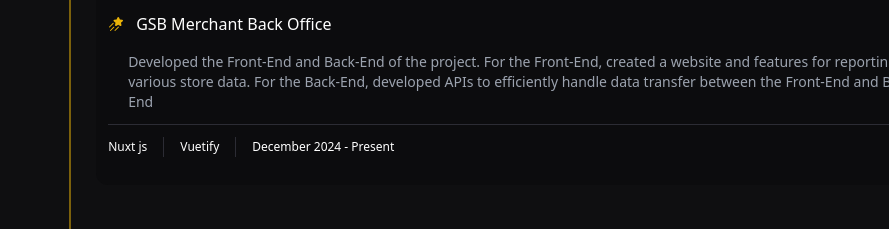
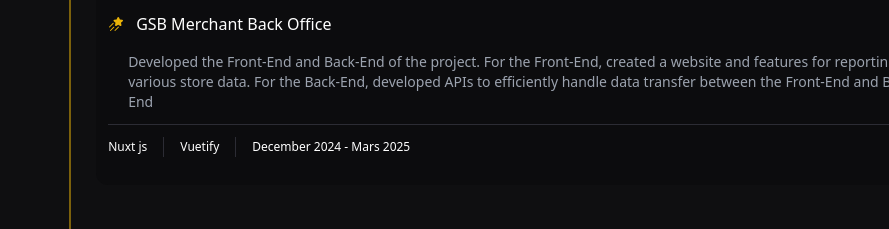
Before and after one commit to jakkapet2k/portfolio, a Next.js app: page / in a window 1280 px wide. Shown: the part 2340-2569 px from the top of the page, without its empty margins (391-1280 px from the left). Built offline with nearby package versions, Linux system fonts and the light colour scheme.

Commit message:
Fix date typo in Work component and remove unused Footer import in page component

```diff
--- a/components/Work.tsx
+++ b/components/Work.tsx
@@ -69,7 +69,7 @@ export default function Work() {
                                                     <Separator orientation="vertical" className="bg-[#2c2c34]" />
                                                     <div>Vuetify</div>
                                                     <Separator orientation="vertical" className="bg-[#2c2c34]" />
-                                                    <div> December 2024 - Present</div>
+                                                    <div> December 2024 - Mars 2025</div>
                                                 </div>
                                             </AccordionContent>
                                         </AccordionItem>
--- a/src/app/page.tsx
+++ b/src/app/page.tsx
@@ -1,5 +1,4 @@
 import { Spotlight } from "@/components/ui/spotlight-new";
-import Footer from "@C/About";
 import About from "@C/About";
 import Home from "@C/Home";
 import Skill from "@C/Skill";
```
